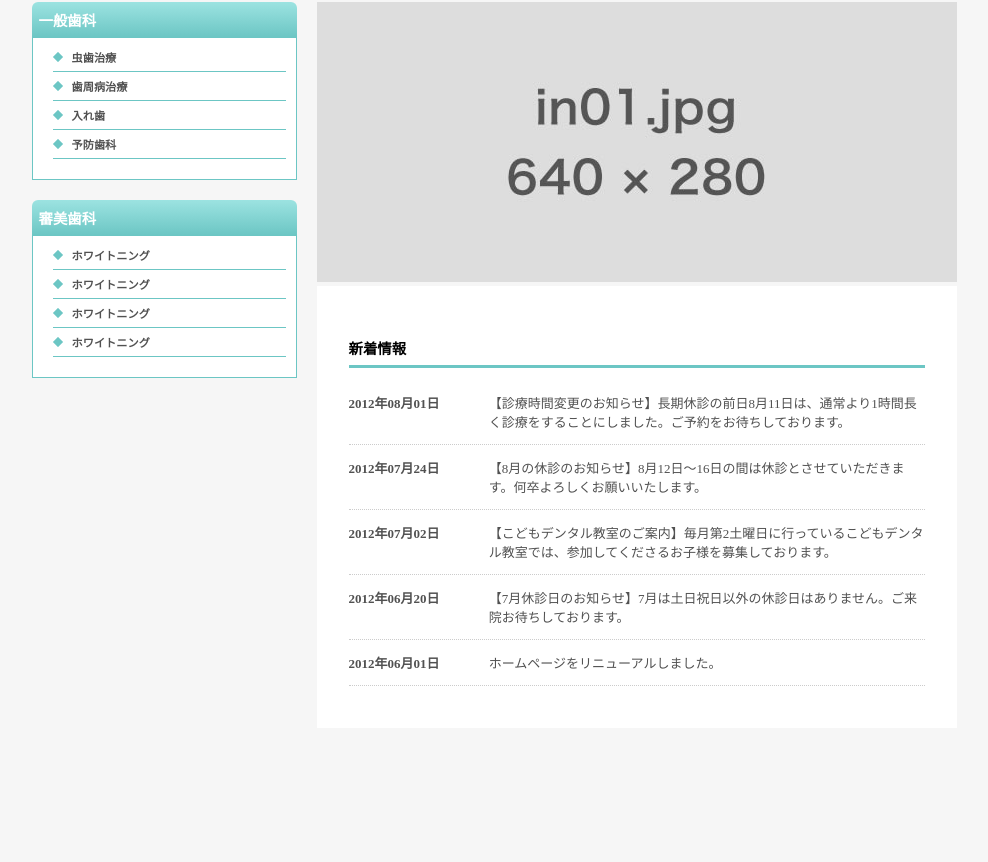
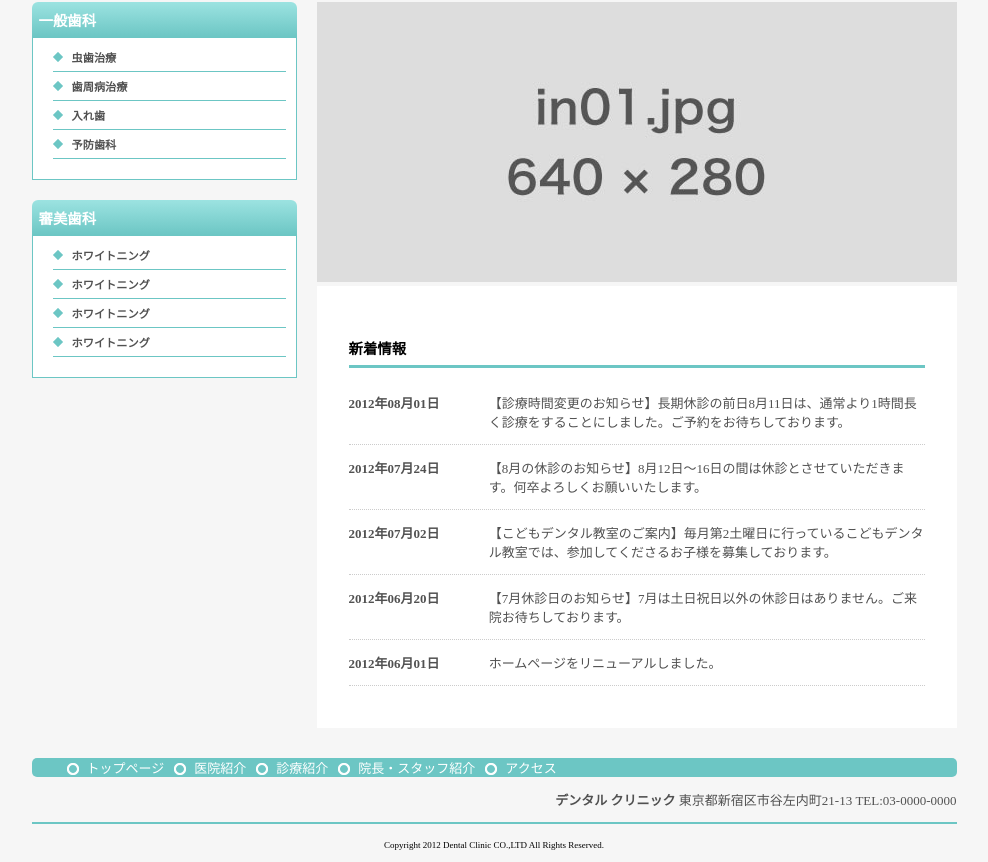
Before and after one commit to sohsmt/mosya-site, a Nuxt app: page / in a window 1280 px wide. Shown: the part 233-1095 px from the top of the page, without its empty margins (146-1134 px from the left). Before the commit the page ends 991 px from the top, so only its background shows below. Built offline with nearby package versions, Linux system fonts and the light colour scheme.

Commit message:
[add] footer画面の作成

```diff
--- a/assets/sass/footer.scss
+++ b/assets/sass/footer.scss
@@ -0,0 +1,53 @@
+.footer {
+  &_menu {
+    background: #6cc6c4;
+    border-radius: 5px;
+
+    ul {
+      margin: 0;
+
+      li {
+        padding: 0 15px;
+        display: inline-block;
+        position: relative;
+
+        a {
+          color: #fff;
+          font-size: 13px;
+          list-style: none;
+          text-decoration: none;
+        }
+
+        &::before {
+          position: absolute;
+          content: url('../image/bgFooterIcon.png');
+          top: 3px;
+          left: -7px;
+        }
+      }
+    }
+  }
+
+  &_address {
+    border-bottom: 2px solid #6cc6c4;
+
+    p {
+      text-align: right;
+      font-size: 13px;
+
+      span {
+        font-weight: bold;
+      }
+    }
+  }
+
+  &_coppyright {
+    padding: 10px 0;
+    text-align: center;
+
+    small {
+      padding: 5px 0;
+      font-size: 9px;
+    }
+  }
+}
--- a/assets/sass/main.scss
+++ b/assets/sass/main.scss
@@ -1,3 +1,4 @@
 @import 'common';
 @import 'header';
 @import 'index';
+@import 'footer';
--- a/components/Footer.vue
+++ b/components/Footer.vue
@@ -0,0 +1,32 @@
+<template>
+  <footer class="footer">
+    <div class="footer_menu">
+      <ul>
+        <li>
+          <a href="#">トップページ</a>
+        </li>
+        <li>
+          <a href="#">医院紹介</a>
+        </li>
+        <li>
+          <a href="#">診療紹介</a>
+        </li>
+        <li>
+          <a href="#">院長・スタッフ紹介</a>
+        </li>
+        <li>
+          <a href="#">アクセス</a>
+        </li>
+      </ul>
+    </div>
+    <div class="footer_address">
+      <p>
+        <span>デンタル クリニック</span> 東京都新宿区市谷左内町21-13
+        TEL:03-0000-0000
+      </p>
+    </div>
+    <div class="footer_coppyright">
+      <small>Copyright 2012 Dental Clinic CO.,LTD All Rights Reserved.</small>
+    </div>
+  </footer>
+</template>
--- a/layouts/default.vue
+++ b/layouts/default.vue
@@ -3,6 +3,7 @@
     <div class="container">
       <Header />
       <Nuxt />
+      <Footer />
     </div>
   </div>
 </template>
--- a/nuxt.config.js
+++ b/nuxt.config.js
@@ -38,5 +38,11 @@ export default {
   axios: {},
 
   // Build Configuration (https://go.nuxtjs.dev/config-build)
-  build: {},
+  build: {
+    postcss: {
+      preset: {
+        autoprefixer: { grid: 'autoplace' },
+      },
+    },
+  },
 }
```
